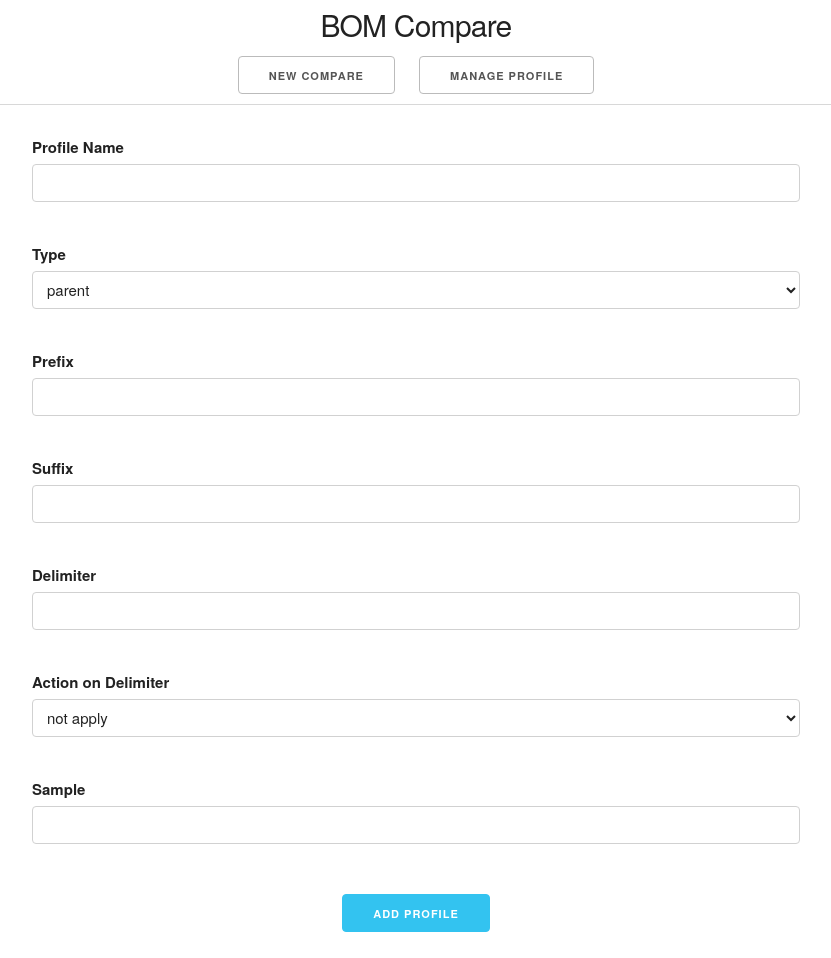
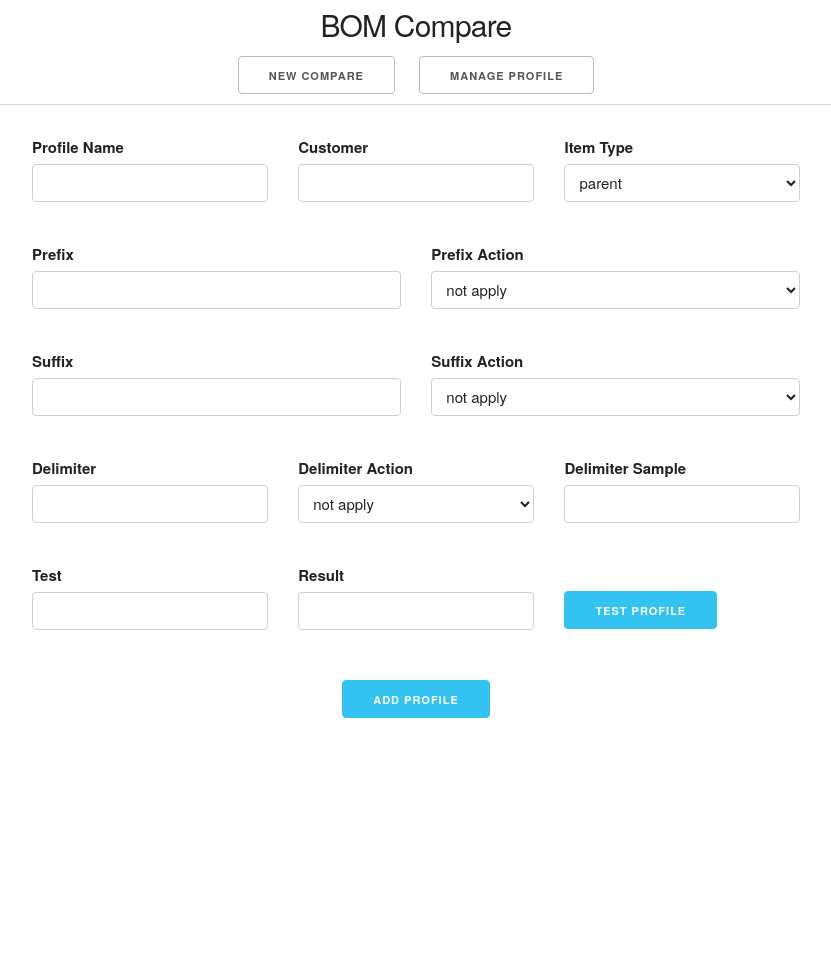
Before and after one commit to nerd-oreo/flask-bom-compare, a Flask app: page /profile/add in a window 1280 px wide. Shown: the top 958 px of the page, without its empty margins (224-1055 px from the left). After the commit the page ends 718 px from the top, so only its background shows below. Run offline with Flask 2, Linux system fonts and the light colour scheme.

Commit message:
add new profile system with testing feature

```diff
--- a/app/forms.py
+++ b/app/forms.py
@@ -35,17 +35,14 @@ class MappingHeaderForm(FlaskForm):
 
 
 class NewProfileForm(FlaskForm):
-    name = StringField('Profile Name', validators=[DataRequired()])
-    type = SelectField('Type', choices=[('parent', 'parent'), ('child', 'child')], validators=[DataRequired()])
+    profile_name = StringField('Profile Name', validators=[DataRequired()])
+    item_type = SelectField('Item Type', choices=[('parent', 'parent'), ('child', 'child')], validators=[DataRequired()])
+    customer = StringField('Customer')
     prefix = StringField('Prefix')
+    prefix_action = SelectField('Prefix Action', choices=[('not apply', 'not apply'), ('add', 'add'), ('remove', 'remove'), ('ignore', 'ignore')], validators=[DataRequired()])
     suffix = StringField('Suffix')
+    suffix_action = SelectField('Suffix Action', choices=[('not apply', 'not apply'), ('add', 'add'), ('remove', 'remove')], validators=[DataRequired()])
     delimiter = StringField('Delimiter')
-    action = SelectField('Action on Delimiter', choices=[('not apply', 'not apply'), ('add', 'add'), ('remove', 'remove')], validators=[DataRequired()])
-    sample = StringField('Sample')
-    add = SubmitField('Add Profile')
-
-    @staticmethod
-    def validate_profile_name(name):
-        name = Profile.query.filter_by(name=name.data).first()
-        if name is not None:
-            raise Exception('Profile name already exist!')
+    delimiter_action = SelectField('Delimiter Action', choices=[('not apply', 'not apply'), ('add', 'add'), ('remove', 'remove')], validators=[DataRequired()])
+    delimiter_sample = StringField('Delimiter Sample')
+    add_profile = SubmitField('Add Profile')
--- a/app/routes.py
+++ b/app/routes.py
@@ -4,8 +4,9 @@ from app import app, db
 from app.utils import allowed_file, map_header_to_letter, get_worksheet_choices
 from app.forms import SelectSheetForm, MappingHeaderForm, NewProfileForm
 from app.bom import Bom
-from app.profile import Profile
+from app.profile import Profile as pProfile
 from app.models import Profile as mProfile
+import json
 import os
 
 BOM = dict()
@@ -105,7 +106,7 @@ def mapping():
             BOM['A'].load_excel()
             BOM['B'].load_excel()
 
-            return redirect(url_for('profile_processing'))
+            return redirect(url_for('profile_apply'))
         return render_template('mapping.html', form=form)
     except KeyError:
         return redirect(url_for('upload'))
@@ -121,14 +122,19 @@ def profile_manage():
 def profile_add():
     form = NewProfileForm()
     if form.validate_on_submit():
-        name = form.name.data
-        type = form.type.data
+        profile_name = form.profile_name.data
+        item_type = form.item_type.data
+        customer = form.customer.data
         prefix = form.prefix.data
+        prefix_action = form.prefix_action.data
         suffix = form.suffix.data
+        suffix_action = form.suffix_action.data
         delimiter = form.delimiter.data
-        action = form.action.data
-        sample = form.sample.data
-        profile = mProfile(name=name, type=type, prefix=prefix, suffix=suffix, delimiter=delimiter, action=action, sample=sample)
+        delimiter_action = form.delimiter_action.data
+        delimiter_sample = form.delimiter_sample.data
+        profile = mProfile(profile_name=profile_name, item_type=item_type, customer=customer, prefix=prefix, prefix_action=prefix_action,
+                           suffix=suffix, suffix_action=suffix_action, delimiter=delimiter, delimiter_action=delimiter_action,
+                           delimiter_sample=delimiter_sample)
         db.session.add(profile)
         db.session.commit()
         return redirect(url_for('profile_manage'))
@@ -140,23 +146,29 @@ def profile_modify(id):
     profile = mProfile.query.filter_by(id=id).first()
     form = NewProfileForm()
     if form.validate_on_submit():
-        profile.name = form.name.data
-        profile.type = form.type.data
+        profile.profile_name = form.profile_name.data
+        profile.item_type = form.item_type.data
+        profile.customer = form.customer.data
         profile.prefix = form.prefix.data
+        profile.prefix_action = form.prefix_action.data
         profile.suffix = form.suffix.data
+        profile.suffix_action = form.suffix_action.data
         profile.delimiter = form.delimiter.data
-        profile.action = form.action.data
-        profile.sample = form.sample.data
+        profile.delimiter_action = form.delimiter_action.data
+        profile.delimiter_sample = form.delimiter_sample.data
         db.session.commit()
         return redirect(url_for('profile_manage'))
     elif request.method == 'GET':
-        form.name.data = profile.name
-        form.type.data = profile.type
+        form.profile_name.data = profile.profile_name
+        form.item_type.data = profile.item_type
+        form.customer.data = profile.customer
         form.prefix.data = profile.prefix
+        form.prefix_action.data = profile.prefix_action
         form.suffix.data = profile.suffix
+        form.suffix_action.data = profile.suffix_action
         form.delimiter.data = profile.delimiter
-        form.action.data  = profile.action
-        form.sample.data = profile.sample
+        form.delimiter_action.data = profile.delimiter_action
+        form.delimiter_sample.data = profile.delimiter_sample
     return render_template('profile_modify.html', form=form)
 
 
@@ -168,29 +180,67 @@ def profile_delete(id):
     return redirect(url_for('profile_manage'))
 
 
-@app.route('/profile/processing', methods=['GET', 'POST'])
+@app.route('/profile/apply', methods=['GET', 'POST'])
+def profile_apply():
+    try:
+        if request.method == 'POST':
+            profile_data = json.loads(request.form['profile_data'])
+            if profile_data['action'] == 'add':
+                profile_id = int(profile_data['profile_id'])
+                index = profile_data['bom_index']
+                p = mProfile.query.filter_by(id=profile_id).first()
+                profile = pProfile()
+                profile.set_profile(p.profile_name, p.item_type, p.customer, p.prefix, p.prefix_action, p.suffix,
+                                    p.suffix_action, p.delimiter, p.delimiter_action, p.delimiter_sample)
+                BOM[index].profile_list.append(profile)
+                print(BOM[index].profile_list)
+            elif profile_data['action'] == 'remove':
+                index = profile_data['bom_index']
+                BOM[index].profile_list.pop()
+                print(BOM[index].profile_list)
+        profiles = mProfile.query.all()
+        bom_index = ['A', 'B']
+        return render_template('profile_apply.html', profiles=profiles, bom_index=bom_index)
+    except KeyError:
+        return redirect(url_for('upload'))
+
+
+@app.route('/profile/processing')
 def profile_processing():
-    '''
-    profile = Profile()
-    profile.set_profile('LP_make', 'parent', 'LFLIEP', '/', '-', 'add', '0800-OPS1-MDF')
-    BOM['B'].profile_list.append(profile)
-    profile_2 = Profile()
-    profile_2.set_profile('LP_buy', 'child', 'LFLIE', '/', '-', 'add', '0800-OPS1-MDF')
-    BOM['B'].profile_list.append(profile_2)
-
+    BOM['A'].apply_profile()
     BOM['B'].apply_profile()
-    BOM['B'].update()
+    for key in BOM['A'].uid_bom:
+        print('Key: {}\n{}'.format(key, BOM['A'].bom[key]))
 
     for key in BOM['B'].uid_bom:
         print('Key: {}\n{}'.format(key, BOM['B'].bom[key]))
-    '''
+    return redirect(url_for('compare'))
+
+
+@app.route('/profile/test', methods=['GET', 'POST'])
+def profile_test():
     if request.method == 'POST':
-        profile_data = request.form['profile_data']
-        print(type(profile_data))
-        if profile_data['action'] is 'add':
-            print('add');
-        elif profile_data['action'] is 'remove':
-            print('remove')
-    profiles = mProfile.query.all()
-    bom_index = ['A', 'B']
-    return render_template('profile_processing.html', profiles=profiles, bom_index=bom_index)
+        try:
+            test_data = json.loads(request.form['test_data'])
+            test_profile = pProfile();
+            test_profile.set_profile(
+                profile_name=test_data['profile_name'],
+                item_type=test_data['item_type'],
+                customer=test_data['customer'],
+                prefix=test_data['prefix'],
+                prefix_action=test_data['prefix_action'],
+                suffix=test_data['suffix'],
+                suffix_action=test_data['suffix_action'],
+                delimiter=test_data['delimiter'],
+                delimiter_action=test_data['delimiter_action'],
+                delimiter_sample=test_data['delimiter_sample'])
+            result = test_profile.apply(test_data['test_input'])
+            return result
+        except KeyError as e:
+            print(e)
+            return ''
+
+
+@app.route('/compare')
+def compare():
+    return "Compare"
--- a/app/static/css/compare.css
+++ b/app/static/css/compare.css
@@ -111,6 +111,10 @@
     align-items: center;
 }
 
+#profile-test-btn {
+    margin-bottom: 0;
+    margin-top: 28px;
+}
 
 /* PROFILE PROCESSING PAGE */
 .scroll-container {
--- a/app/static/js/profile.js
+++ b/app/static/js/profile.js
@@ -11,7 +11,7 @@ $(document).ready(function () {
         var bottom_profile = $('.profile-list-bottom .scroll-container').find('.'+profile_class);
         var bom_index = $('#bom-index').val();
         var json_string = get_json_string(bom_index, profile_id, 'add');
-        send(json_string, '/profile/processing');
+        send(json_string, '/profile/apply');
         checkbox.prop('checked', false);
         parent.css('display','none');
         bottom_profile.css('display', 'block');
@@ -35,7 +35,7 @@ $(document).ready(function () {
             var bottom_profile = $('.profile-list-top .scroll-container').find('.'+profile_class);
             var bom_index = $('#bom-index').val();
             var json_string = get_json_string(bom_index, profile_id, 'remove');
-            send(json_string, '/profile/processing');
+            send(json_string, '/profile/apply');
             checkbox.prop('checked', false);
             parent.css('display','none');
             bottom_profile.css('display', 'block');
--- /dev/null
+++ b/app/static/js/profile_test.js
@@ -0,0 +1,23 @@
+function profile_test() {
+	var test_data = {
+		profile_name 	: 'Test',
+		customer 		: 'Test',
+		item_type 		: $('#item-type').val(),
+		prefix 			: $('#prefix').val(),
+		prefix_action 	: $('#prefix-action').val(),
+		suffix 			: $('#suffix').val(),
+		suffix_action 	: $('#suffix-action').val(),
+		delimiter 		: $('#delimiter').val(),
+		delimiter_action: $('#delimiter-action').val(),
+		delimiter_sample: $('#delimiter-sample').val(),
+		test_input		: $('#profile-test-input').val()
+	}
+	var test_data = 'test_data=' + JSON.stringify(test_data);
+	$.ajax({
+		data: test_data,
+		type: 'POST',
+		url : '/profile/test'
+	}).done(function(result) {
+		$('#profile-result').val(result);
+	});
+}
--- a/app/templates/mapping.html
+++ b/app/templates/mapping.html
@@ -89,5 +89,4 @@
     </div>
   </form>
 </div>
-{% extends "base.html" %}
-{% block content %}
+{% endblock content %}
--- a/app/templates/profile_add.html
+++ b/app/templates/profile_add.html
@@ -3,37 +3,37 @@
 <div class="container content">
   <form action="" method="POST">
     {{ form.hidden_tag() }}
-    <p>
-      <label>{{ form.name.label }}</label>
-      {{ form.name(class="u-full-width") }}
-    </p>
-    <p>
-      <label>{{ form.type.label }}</label>
-      {{ form.type(class="u-full-width") }}
-    </p>
-    <p>
-      <label>{{ form.prefix.label }}</label>
-      {{ form.prefix(class="u-full-width") }}
-    </p>
-    <p>
-      <label>{{ form.suffix.label }}</label>
-      {{ form.suffix(class="u-full-width") }}
-    </p>
-    <p>
-      <label>{{ form.delimiter.label }}</label>
-      {{ form.delimiter(class="u-full-width") }}
-    </p>
-    <p>
-      <label>{{ form.action.label }}</label>
-      {{ form.action(class="u-full-width") }}
-    </p>
-    <p>
-      <label>{{ form.sample.label }}</label>
-      {{ form.sample(class="u-full-width") }}
-    </p>
+      <div class="row">
+        <div class="four columns"><p><label>{{ form.profile_name.label }}</label>{{ form.profile_name(class="u-full-width", id="profile-name") }}</p></div>
+        <div class="four columns"><p><label>{{ form.customer.label }}</label>{{ form.customer(class="u-full-width", id="customer") }}</p></div>
+        <div class="four columns"><p><label>{{ form.item_type.label }}</label>{{ form.item_type(class="u-full-width", id="item-type") }}</p></div>
+      </div>
+
+      <div class="row">
+        <div class="six columns"><p><label>{{ form.prefix.label }}</label>{{ form.prefix(class="u-full-width", id="prefix") }}</p></div>
+        <div class="six columns"><p><label>{{ form.prefix_action.label }}</label>{{ form.prefix_action(class="u-full-width", id="prefix-action") }}</p></div>
+      </div>
+
+      <div class="row">
+        <div class="six columns"><p><label>{{ form.suffix.label }}</label>{{ form.suffix(class="u-full-width", id="suffix") }}</p></div>
+        <div class="six columns"><p><label>{{ form.suffix_action.label }}</label>{{ form.suffix_action(class="u-full-width", id="suffix-action") }}</p></div>
+      </div>
+
+      <div class="row">
+        <div class="four columns"><p><label>{{ form.delimiter.label }}</label>{{ form.delimiter(class="u-full-width", id="delimiter") }}</p></div>
+        <div class="four columns"><p><label>{{ form.delimiter_action.label }}</label>{{ form.delimiter_action(class="u-full-width", id="delimiter-action") }}</p></div>
+        <div class="four columns"><p><label>{{ form.delimiter_sample.label }}</label>{{ form.delimiter_sample(class="u-full-width", id="delimiter-sample") }}</p></div>
+      </div>
+      <div class="row profile-test-section">
+        <div class="four columns"><p><label>Test</label><input type="text" class="u-full-width" id="profile-test-input"></p></div>
+        <div class="four columns"><p><label>Result</label><input type="text" class="u-full-width" id="profile-result" readonly=""></p></div>
+        <div class="four columns"><p><input type="button" class="button-primary" id="profile-test-btn" onclick="profile_test();" value="TEST PROFILE"></p></div>
+      </div>
+
     <div class="container next-step">
-      {{ form.add(class="button-primary") }}
+      {{ form.add_profile(class="button-primary") }}
     </div>
   </form>
+  <script src="{{ url_for('static', filename='js/profile_test.js') }}"></script>
 </div>
 {% endblock content %}
--- a/app/templates/profile_processing.html
+++ b/app/templates/profile_apply.html
@@ -5,7 +5,7 @@
         {% if profiles %}
           <div class="scroll-container">
           {% for profile in profiles %}
-            <span class="profile-{{ profile.id }}"><label for="profile-{{ profile.id }}"><input type="checkbox" id="profile-{{ profile.id }}" value="{{ profile.id }}"> {{ profile.name }} - {{ profile.type }}</label></span>
+            <span class="profile-{{ profile.id }}"><label for="profile-{{ profile.id }}"><input type="checkbox" id="profile-{{ profile.id }}" value="{{ profile.id }}">{{ profile.profile_name }} - {{ profile.customer }}</label></span>
           {% endfor %}
           </div>
         {% endif %}
@@ -27,13 +27,13 @@
         {% if profiles %}
           <div class="scroll-container">
           {% for profile in profiles %}
-            <span class="profile-{{ profile.id }}" style="display:none;"><label for="profile-{{ profile.id }}"><input type="checkbox" id="profile-{{ profile.id }}" value="{{ profile.id }}"> {{ profile.name }} - {{ profile.type }}</label></span>
+            <span class="profile-{{ profile.id }}" style="display:none;"><label for="profile-{{ profile.id }}"><input type="checkbox" id="profile-{{ profile.id }}" value="{{ profile.id }}">{{ profile.profile_name }} - {{ profile.customer }}</label></span>
           {% endfor %}
           </div>
         {% endif %}
       </div>
   <div class="container next-step">
-    <a class="button button-primary" href="">NEXT STEP</a>
+    <a class="button button-primary" href="{{ url_for('profile_processing') }}">NEXT STEP</a>
   </div>
 </div>
 <script src="{{ url_for('static', filename='js/profile.js') }}"></script>
--- a/app/utils.py
+++ b/app/utils.py
@@ -7,6 +7,7 @@ ALLOWED_EXTENSIONS = {'xlsx'}
 def map_header_to_letter(filename, sheet_name):
     header_list = list()
     header_list.append(('', ''))
+    header_list.append(('NO AVL', 'NO AVL'))
     wb = load_workbook(filename=filename, read_only=False)
 
     ws = wb[sheet_name]
--- a/config.py
+++ b/config.py
@@ -7,5 +7,5 @@ class Config(object):
     SECRET_KEY = '97bee636afa8898bf16d411b5c9970c7f23d886295014487b3582870f7eafa5aaf2045845220abbc1b2a24a58b0a48817e35906327fcb90a2287da4d7a0b8064'
 
     # DB
-    SQLALCHEMY_DATABASE_URI = 'sqlite:///' + os.path.join(BASE_DIR, 'profile.db')
+    SQLALCHEMY_DATABASE_URI = 'sqlite:///' + os.path.join(BASE_DIR, 'app.db')
     SQLALCHEMY_TRACK_MODIFICATIONS = False
```
Also changed, not shown: app/bom.py (+28 -20 lines), app/models.py (+9 -5 lines), app/profile.py (+35 -22 lines), app/templates/profile_manage.html (+13 -17 lines), app/templates/profile_modify.html (+29 -29 lines), migrations/versions/0c79062bd2bf_.py (renamed from migrations/versions/1485692f81f1_initial_migration.py, +13 -11 lines), _profile.db (deleted), app.db (added), profile.db (deleted).
